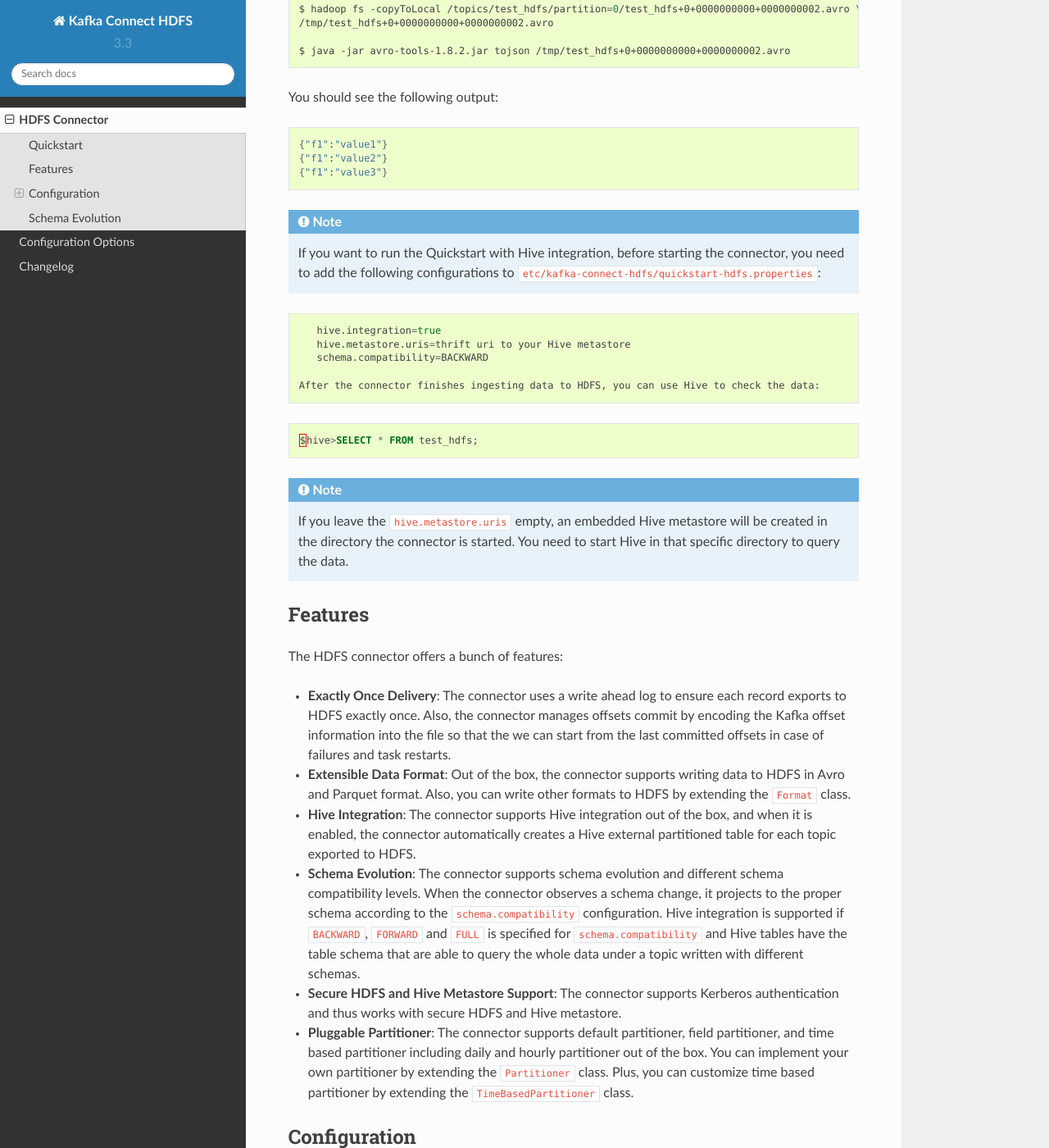
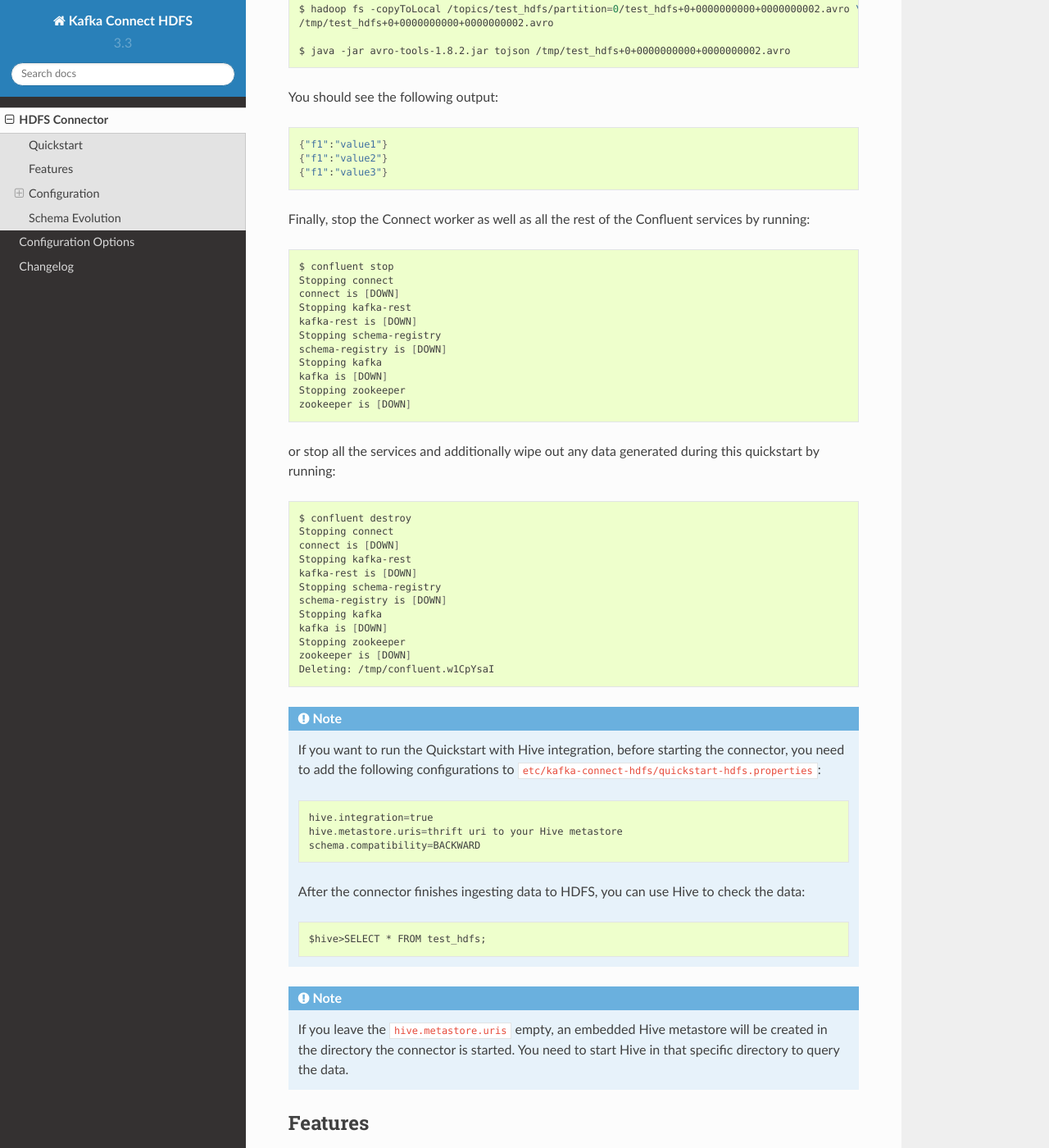
Before and after one commit to qubole/streamx, a Sphinx documentation site: the page built from docs/hdfs_connector.rst, in a window 1280 px wide and 1400 px high, scrolled down 2979 px. Shown: the whole window at 82% size. Built offline with Sphinx 7.4.7 and the Read the Docs theme 2.0.0, drawn with Linux system fonts in a browser that asks for light colours.

Commit message:
Add stop instructions at the end of the quickstart.

```diff
--- a/docs/hdfs_connector.rst
+++ b/docs/hdfs_connector.rst
@@ -147,20 +147,48 @@ You should see the following output:
   {"f1":"value2"}
   {"f1":"value3"}
 
+Finally, stop the Connect worker as well as all the rest of the Confluent services by running:
+
+.. sourcecode:: bash
+
+      $ confluent stop
+      Stopping connect
+      connect is [DOWN]
+      Stopping kafka-rest
+      kafka-rest is [DOWN]
+      Stopping schema-registry
+      schema-registry is [DOWN]
+      Stopping kafka
+      kafka is [DOWN]
+      Stopping zookeeper
+      zookeeper is [DOWN]
+
+or stop all the services and additionally wipe out any data generated during this quickstart by running:
+
+.. sourcecode:: bash
+
+      $ confluent destroy
+      Stopping connect
+      connect is [DOWN]
+      Stopping kafka-rest
+      kafka-rest is [DOWN]
+      Stopping schema-registry
+      schema-registry is [DOWN]
+      Stopping kafka
+      kafka is [DOWN]
+      Stopping zookeeper
+      zookeeper is [DOWN]
+      Deleting: /tmp/confluent.w1CpYsaI
 
 .. note:: If you want to run the Quickstart with Hive integration, before starting the connector,
    you need to add the following configurations to
-   ``etc/kafka-connect-hdfs/quickstart-hdfs.properties``:
-
-.. sourcecode:: bash
+   ``etc/kafka-connect-hdfs/quickstart-hdfs.properties``::
 
       hive.integration=true
       hive.metastore.uris=thrift uri to your Hive metastore
       schema.compatibility=BACKWARD
 
-   After the connector finishes ingesting data to HDFS, you can use Hive to check the data:
-
-.. sourcecode:: sql
+   After the connector finishes ingesting data to HDFS, you can use Hive to check the data::
 
       $hive>SELECT * FROM test_hdfs;
 
```
